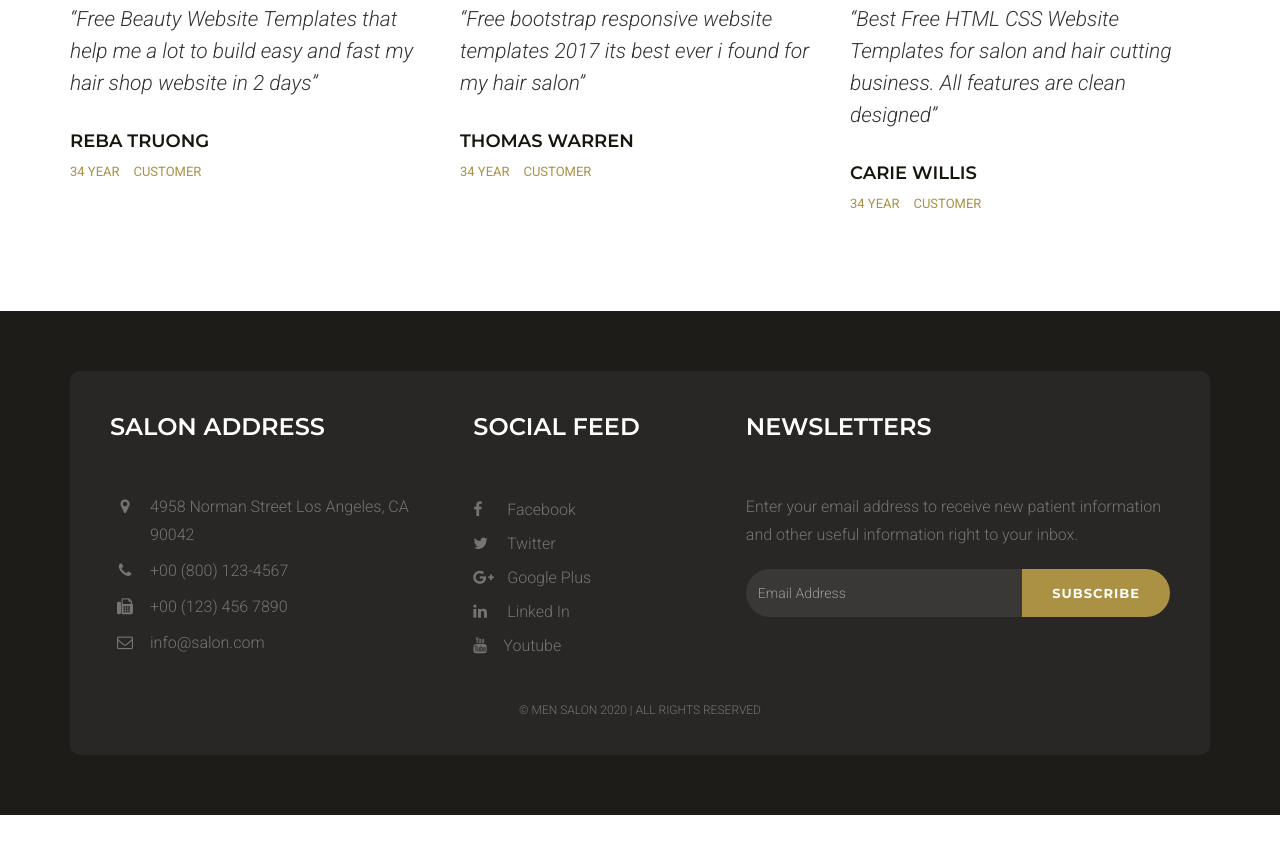
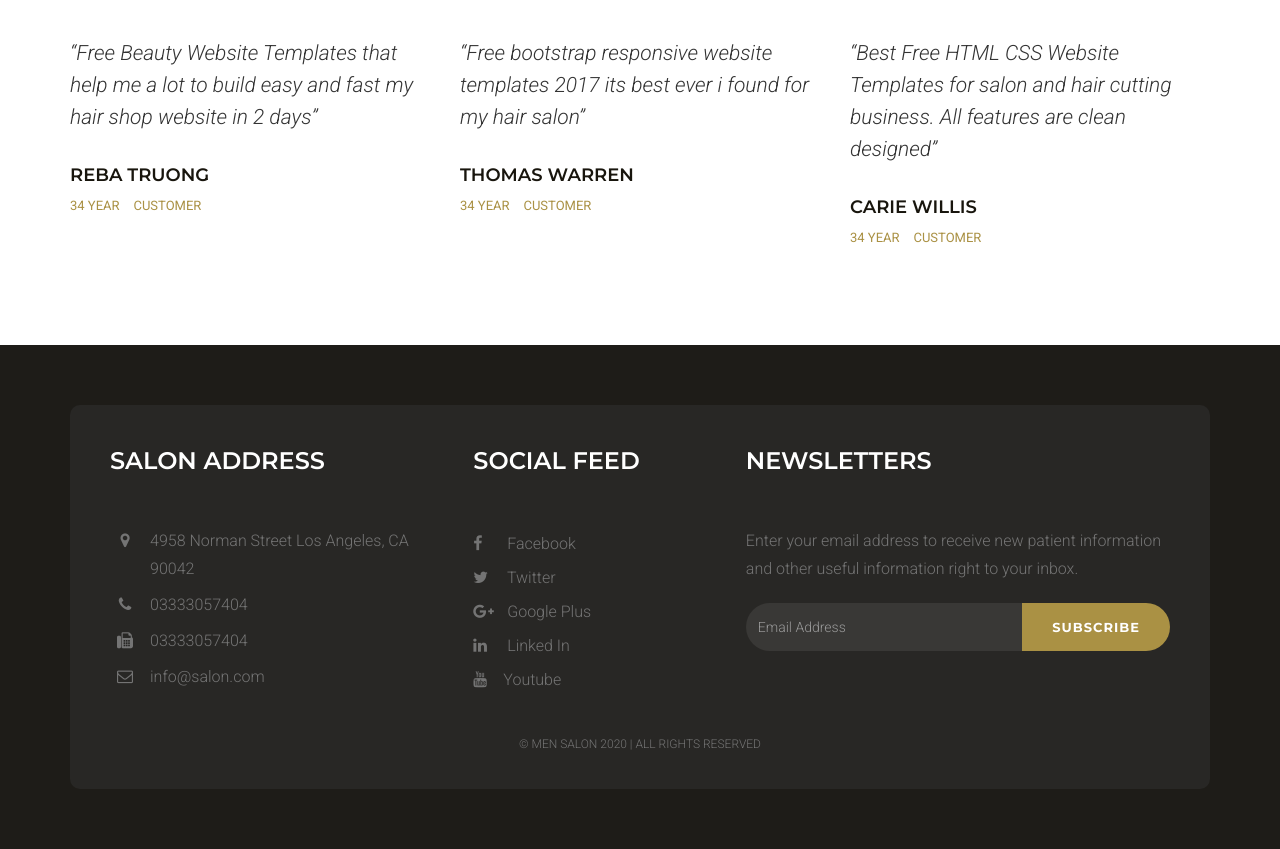
Before and after one commit to Owais-creator/Men-Salon, a plain HTML site: page testimonial.html in a window 1280 px wide. Shown: the part 695-1544 px from the top of the page. Before the commit the page ends 1510 px from the top, so only its background shows below. Drawn offline with Linux system fonts and the light colour scheme.

Commit message:
fadesempire

```diff
--- a/testimonial.html
+++ b/testimonial.html
@@ -170,8 +170,8 @@
                             <h2 class="widget-title">Salon Address</h2>
                             <ul class="listnone contact">
                                 <li><i class="fa fa-map-marker"></i> 4958 Norman Street Los Angeles, CA 90042 </li>
-                                <li><i class="fa fa-phone"></i> +00 (800) 123-4567</li>
-                                <li><i class="fa fa-fax"></i> +00 (123) 456 7890</li>
+                                <li><i class="fa fa-phone"></i> 03333057404</li>
+                                <li><i class="fa fa-fax"></i> 03333057404</li>
                                 <li><i class="fa fa-envelope-o"></i> info@salon.com</li>
                             </ul>
                         </div>
```
Also changed, not shown: index.html (+2 -2 lines), images/about-img..jpg (added), images/about-img.jpg, images/hero-img (3).jpg (deleted), images/hero-img,.jpg (added), images/hero-img.jpg, images/logo. ).png (added), images/logo.png.
